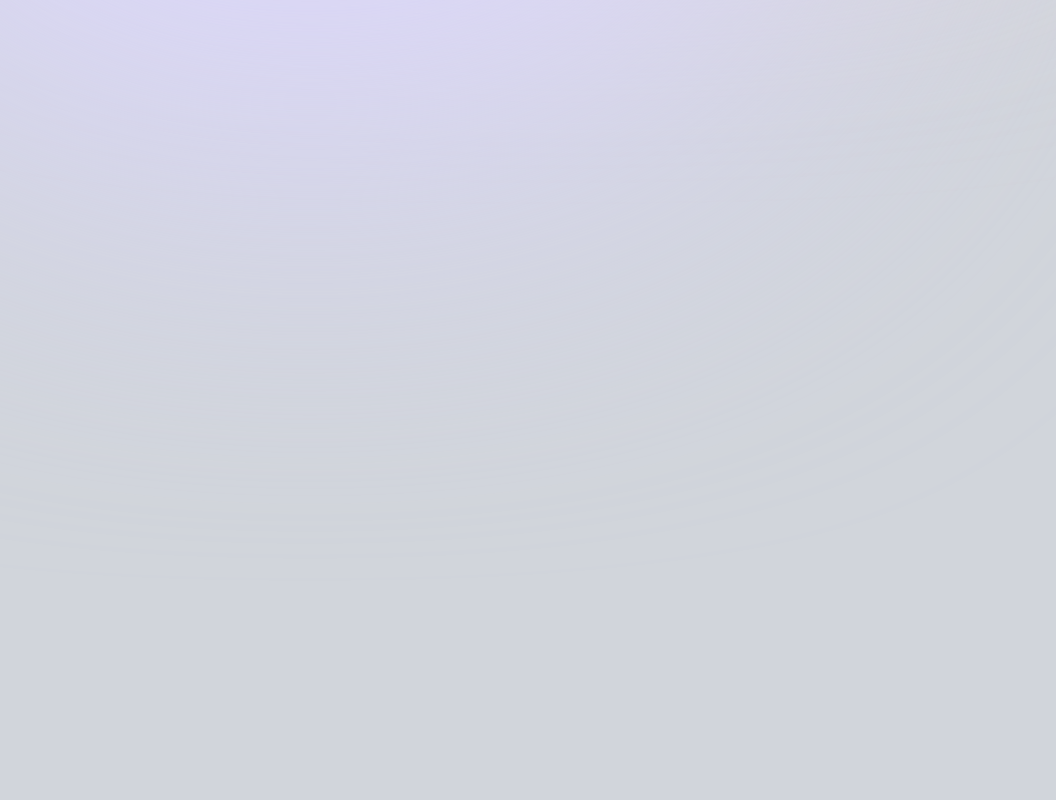
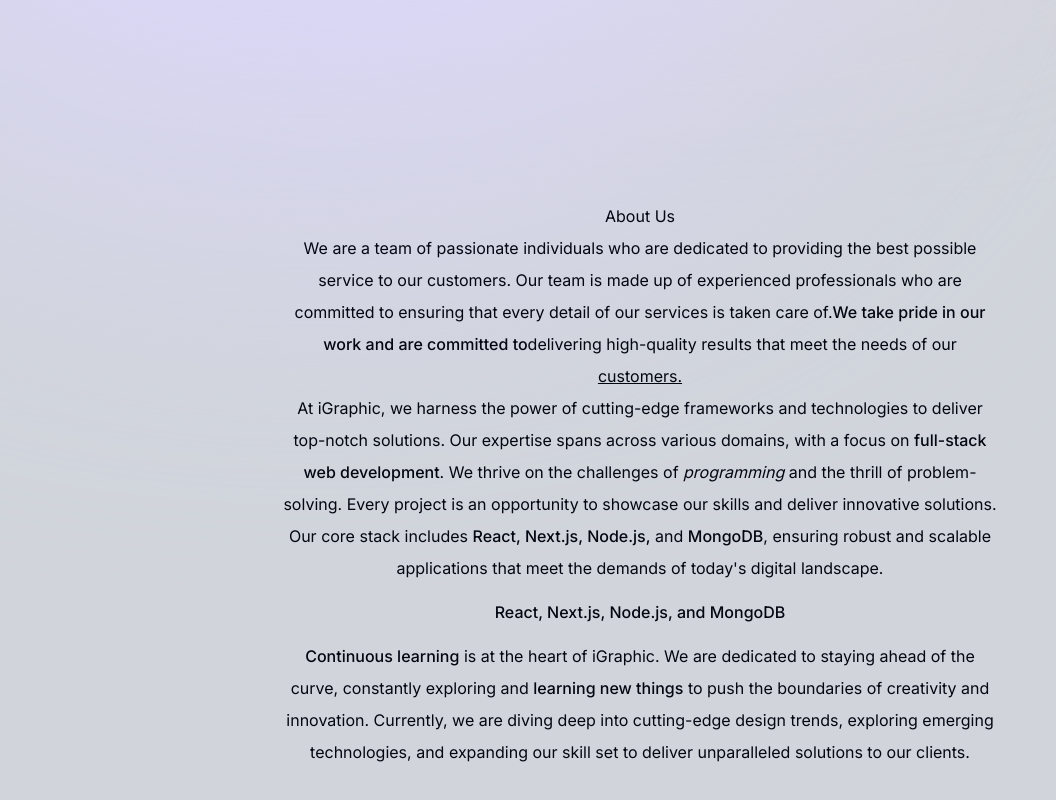
Before and after one commit to anuragnegi000/iGraphixs, a Next.js app: page / in a window 1280 px wide. Shown: the part 622-1422 px from the top of the page, without its empty margins (0-1056 px from the left). Built offline with nearby package versions, Linux system fonts and the light colour scheme.

Commit message:
About page init with sidebar

```diff
--- a/app/page.tsx
+++ b/app/page.tsx
@@ -1,17 +1,21 @@
 "use client"
+
+import About from '../components/about'
 import Header from '@/components/header'
 import Intro from '@/components/intro'
+import SectionDivider from '@/components/section-divider'
 
 
 import Image from 'next/image'
 
 export default function Home() {
   return (
-    <main className="flex min-h-screen flex-col items-center justify-between p-24">
+    <main className="flex flex-col items-center justify-between min-h-screen p-24">
 
       <Intro/>
 
-
+      <SectionDivider/>
+      <About/>
 
     </main>
   )
--- /dev/null
+++ b/components/about.tsx
@@ -0,0 +1,52 @@
+"use client";
+
+import React from "react";
+// import SectionHeading from "./section-heading";
+import { motion } from "framer-motion";
+// import { useSectionInView } from "@/lib/hooks";
+
+export default function About() {
+//   const { ref } = useSectionInView("About");
+
+  return (
+    <motion.section
+    //   ref={ref}
+      className="mb-28 max-w-[45rem] text-center leading-8 sm:mb-40 scroll-mt-28"
+      initial={{ opacity: 0, y: 100 }}
+      animate={{ opacity: 1, y: 0 }}
+      transition={{ delay: 0.175 }}
+      id="about"
+    >
+      {/* <SectionHeading>About me</SectionHeading> */}
+      <h1>About Us </h1>
+      <p className="mb-3">
+      We are a team of passionate individuals who are
+       dedicated to providing the best possible service to
+        our customers. Our team is made up of experienced
+         professionals who are committed to ensuring that
+          every detail of our services is taken care of.
+           <span className="font-medium">We take pride in our work and are committed to</span>
+            delivering high-quality
+       results that meet the needs of our <span className="underline">customers.{" "}</span>
+
+       <p className="mb-3">
+  At iGraphic, we harness the power of cutting-edge frameworks and technologies to deliver top-notch solutions. Our expertise spans across various domains, with a focus on <span className="font-medium">full-stack web development</span>. We thrive on the challenges of <span className="italic">programming</span> and the thrill of problem-solving. Every project is an opportunity to showcase our skills and deliver innovative solutions. Our core stack includes <span className="font-medium">React, Next.js, Node.js,</span> and <span className="font-medium">MongoDB</span>, ensuring robust and scalable applications that meet the demands of today's digital landscape.
+</p>
+
+        <span className="font-medium">
+          React, Next.js, Node.js, and MongoDB
+        </span>
+
+      </p>
+
+      <p>
+
+      <p>
+  <span className="font-medium">Continuous learning</span> is at the heart of iGraphic. We are dedicated to staying ahead of the curve, constantly exploring and <span className="font-medium">learning new things</span> to push the boundaries of creativity and innovation. Currently, we are diving deep into cutting-edge design trends, exploring emerging technologies, and expanding our skill set to deliver unparalleled solutions to our clients.
+</p>
+
+
+      </p>
+    </motion.section>
+  );
+}
--- /dev/null
+++ b/components/section-divider.tsx
@@ -0,0 +1,15 @@
+"use client";
+
+import React from "react";
+import { motion } from "framer-motion";
+
+export default function SectionDivider() {
+  return (
+    <motion.div
+      className="hidden w-1 h-16 my-24 rounded-full bg-g-200 sm:block dark:bg-opacity-20"
+      initial={{ opacity: 0, y: 100 }}
+      animate={{ opacity: 1, y: 0 }}
+      transition={{ delay: 0.125 }}
+    ></motion.div>
+  );
+}
```
